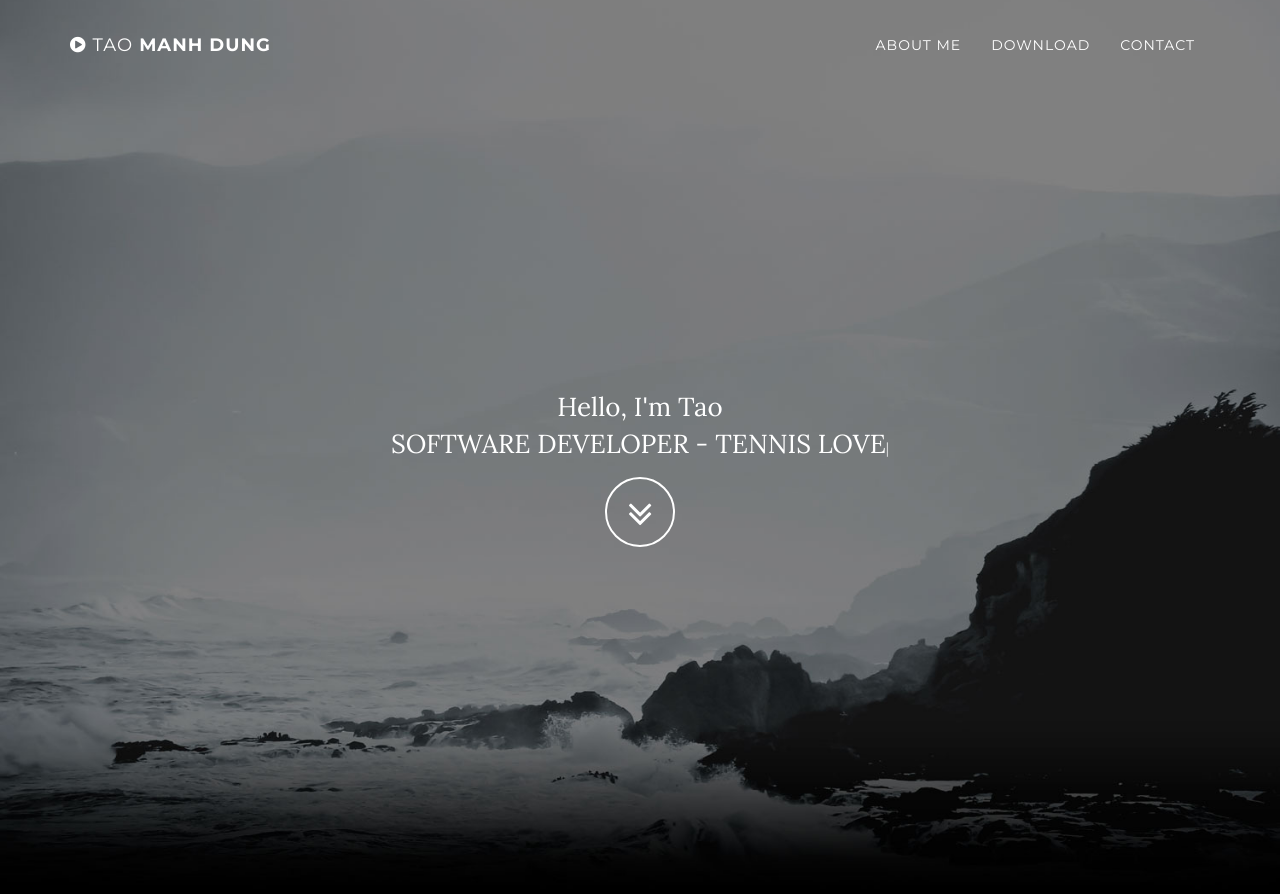
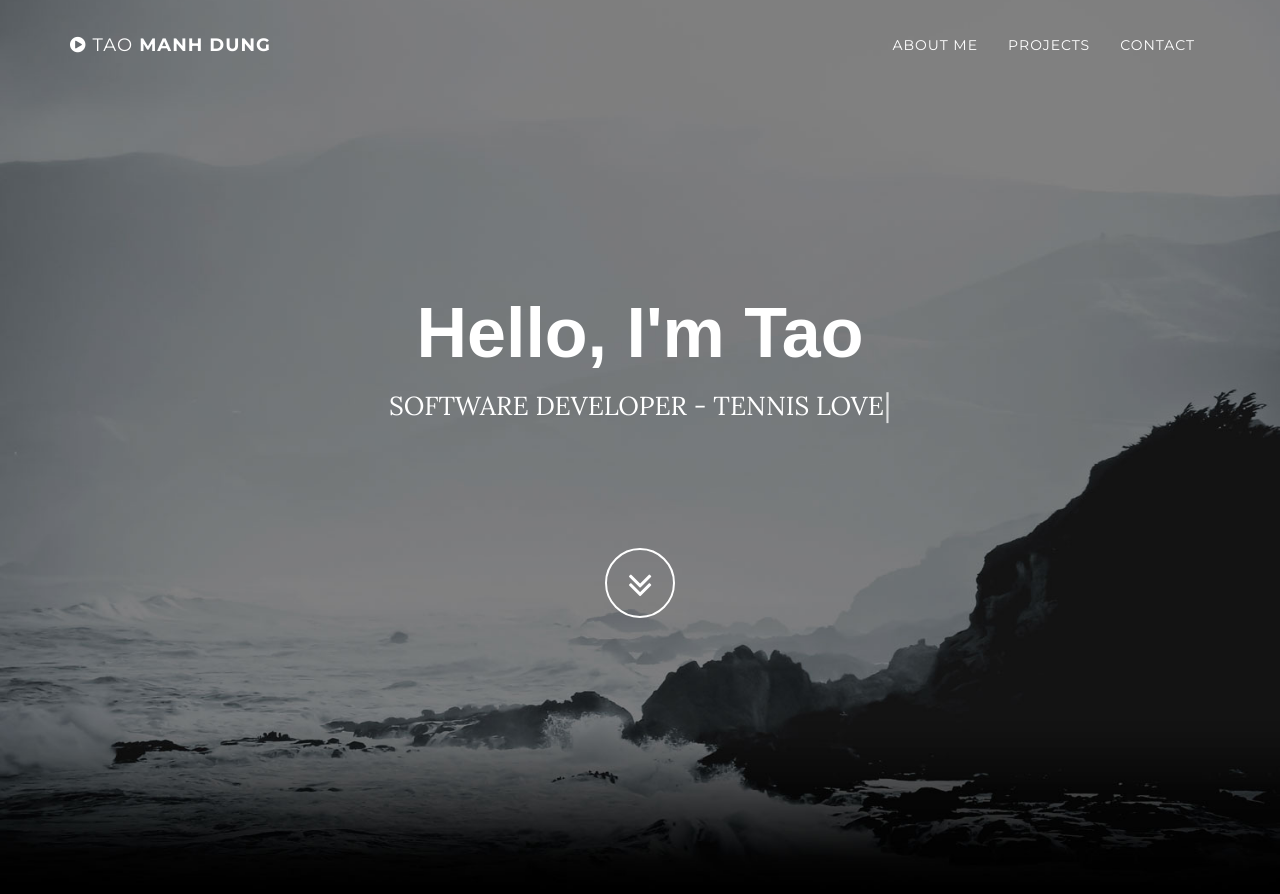
Before and after one commit to taomanhdung/my_cv, a Jekyll site: the page built from index.md, in a window 1280 px wide and 900 px high. Shown: the top 894 px of the window. Built offline with Jekyll 4.4.1, drawn with Linux system fonts in a browser that asks for light colours; nearby versions of some CDN libraries.

Commit message:
new update

```diff
--- a/_config.yml
+++ b/_config.yml
@@ -37,7 +37,7 @@ type-speed: 100
 start-delay: 200
 delete-delay: 10000
 lines: # You can add HTML Tags in the Text
-  - text: "Hello, I'm Tao<br>SOFTWARE DEVELOPER - TENNIS LOVER"
+  - text: "<div class='typed-hello'>Hello, I'm Tao</div>SOFTWARE DEVELOPER - TENNIS LOVER"
   #- text: "SOFTWARE DEVELOPER - TENNIS LOVER"
 
 me-img: "/img/jetpacktocat.png"
@@ -46,7 +46,7 @@ me-img: "/img/jetpacktocat.png"
 # Sections shown in the index page
 pages_list:
   About me: 'aboutme'
-  Download: 'download'
+  Projects: 'projects'
   Contact: 'contact'
 
 # Build settings
--- a/_includes/head.html
+++ b/_includes/head.html
@@ -24,7 +24,7 @@
 
     <!-- Theme CSS -->
     <link href="css/grayscale.min.css" rel="stylesheet">
-
+    <link href="css/main.css" rel="stylesheet">
 
     <!-- Typed CSS -->
     {% if page.section-type == "index" %}
--- a/_includes/header.html
+++ b/_includes/header.html
@@ -3,9 +3,11 @@
     <div class="intro-body">
         <div class="container">
             <div class="row">
+                <div class="col-md-8 col-md-offset-2 typed-container">
+                    <!--<h1 class="brand-heading"></h1>-->
+                    <span class="intro-text"></span>
+                </div>
                 <div class="col-md-8 col-md-offset-2">
-                    <h1 class="brand-heading"></h1>
-                    <span class="intro-text">{{ content }}</span><br>
                     <a href="#aboutme" class="btn btn-circle page-scroll">
                         <i class="fa fa-angle-double-down animated"></i>
                     </a>
--- a/_includes/download.html
+++ b/_includes/projects.html
@@ -1,5 +1,5 @@
 <!-- Download Section -->
-<section id="download" class="content-section text-center">
+<section id="projects" class="content-section text-center">
     <div class="download-section">
         <div class="container">
             <div class="col-lg-8 col-lg-offset-2">
--- /dev/null
+++ b/css/main.css
@@ -0,0 +1,12 @@
+.typed-container{
+    height: 250px;
+}
+.typed-hello{
+    font-family: "Source Sans Pro",sans-serif;
+    font-size: 70px;
+    font-weight: bold;
+}
+
+.intro-text {
+    height: 300px;
+}
--- a/css/typed.css
+++ b/css/typed.css
@@ -1,4 +1,5 @@
 .typed-cursor{
+    font-size: 30px;
     opacity: 1;
     -webkit-animation: blink 0.7s infinite;
     -moz-animation: blink 0.7s infinite;
--- a/download.html
+++ /dev/null
@@ -1,5 +0,0 @@
----
-layout: null
-section-type: download
-title: download
----
--- /dev/null
+++ b/projects.html
@@ -0,0 +1,5 @@
+---
+layout: null
+section-type: projects
+title: Projects
+---
```
Also changed, not shown: 7 other files.
